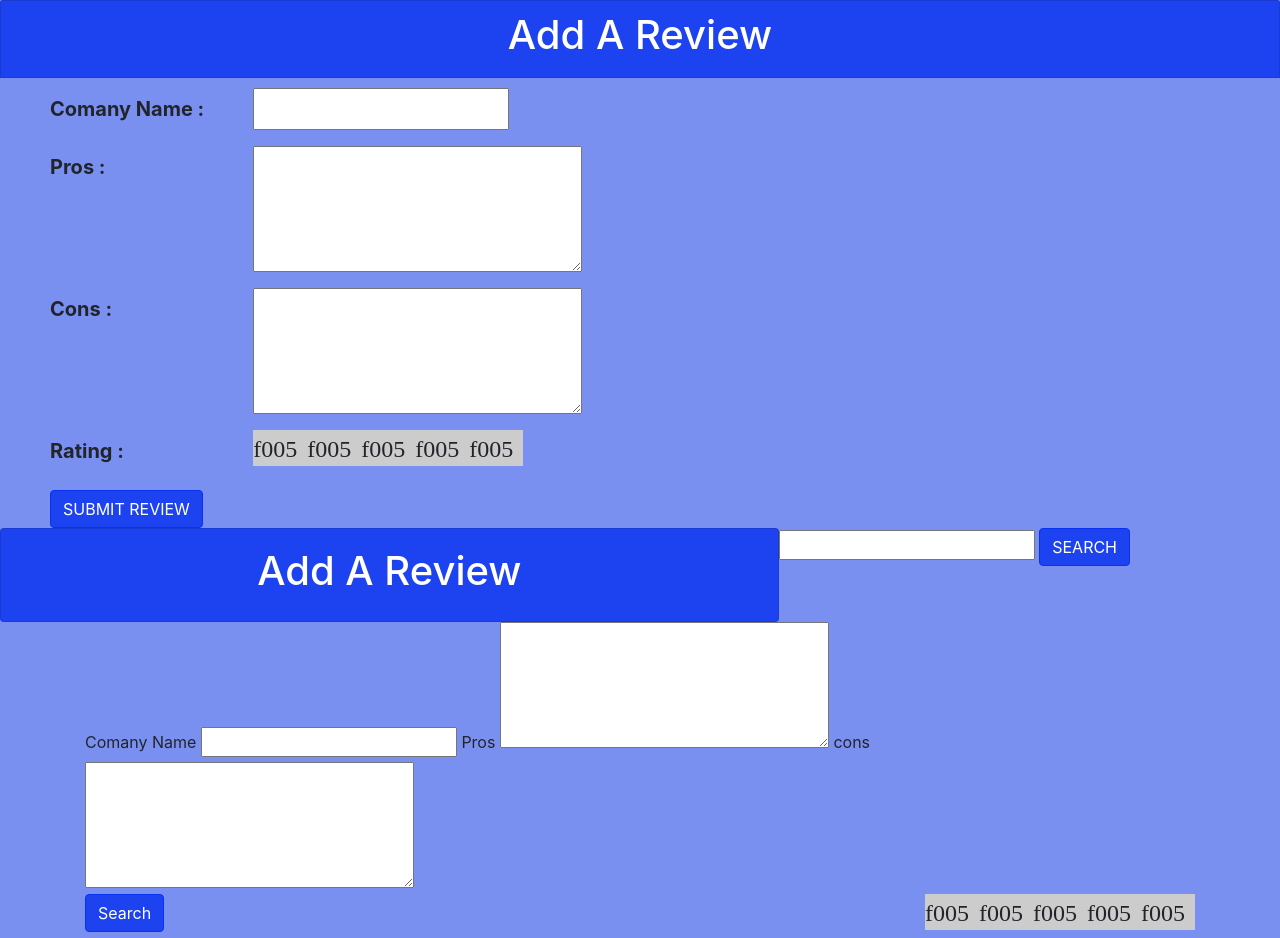
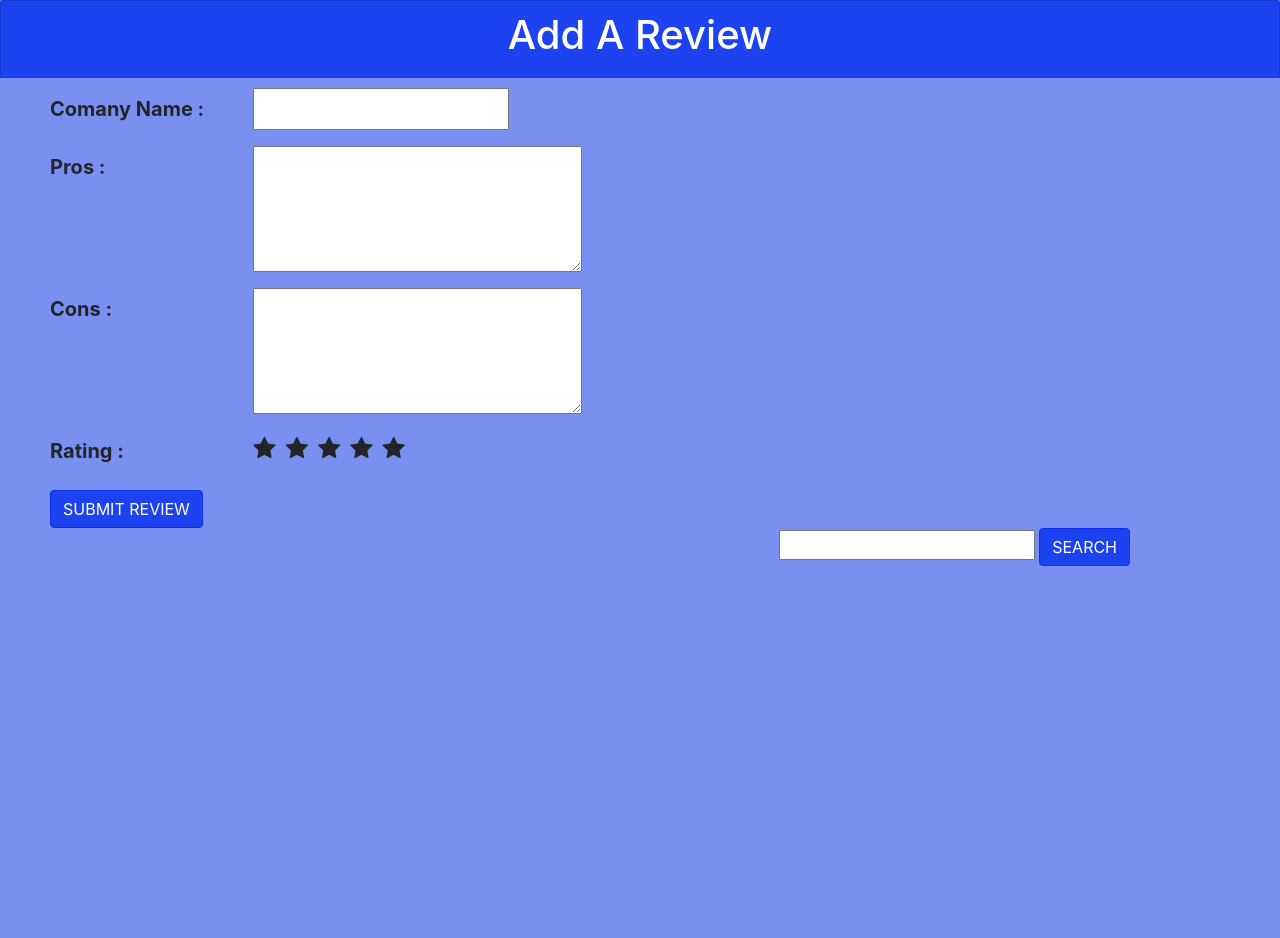
Before and after one commit to Nirmal2796/Company-Reviews, a plain HTML site: page index.html in a window 1280 px wide. After the commit the page ends 800 px from the top, so only its background shows below. Drawn offline with nearby package versions, Linux system fonts and the light colour scheme.

Commit message:
FrontEnd Changes.

```diff
--- a/index.html
+++ b/index.html
@@ -7,12 +7,13 @@
         integrity="sha384-/Y6pD6FV/Vv2HJnA6t+vslU6fwYXjCFtcEpHbNJ0lyAFsXTsjBbfaDjzALeQsN6M" crossorigin="anonymous">
 
     <link rel="stylesheet" href="https://maxcdn.bootstrapcdn.com/font-awesome/4.7.0/css/font-awesome.min.css">
+
+    <!-- <link rel="stylesheet" href="https://cdn.jsdelivr.net/npm/@fortawesome/fontawesome-free@6.4.2/css/fontawesome.min.css"> -->
+
     <link rel="stylesheet" href="style.css">
     <title>Comapny Review</title>
 </head>
-<style>
 
-</style>
 <body>
     <div id="main" class="card card-header">
             <h1>
@@ -21,9 +22,6 @@
 
     </div>
 
-    <!-- <div id="search">
-
-   </div> -->
 
     <div class="form-div">
         <div class="msg"></div>
@@ -46,9 +44,7 @@
             <div class="form-group row">
                 <label for="cons" class="col-sm-2 col-form-label">Rating : </label>
                 <input type="number" id="rate" hidden>
-            <!-- </div> -->
 
-            <!-- <div class="form-group row"> -->
                 <div class="rating" >
                     <input type="radio" id="star5" name="rating" value="5"/><label for="star5" ></label>
                     <input type="radio" id="star4" name="rating" value="4"/><label for="star4" ></label>
@@ -77,46 +73,6 @@
         </div>
     </div>
 
-        <link rel="stylesheet" href="https://maxcdn.bootstrapcdn.com/font-awesome/4.7.0/css/font-awesome.min.css">
-    <title>Comapny Review</title>
-</head>
-
-<body>
-    <div id="main" class="card card-body ">
-            <h1>
-                Add A Review
-            </h1>
-
-    </div>
-
-    <section class="container">
-        <form method="post">
-            <label for="CName">Comany Name</label>
-            <input type="text" id="CName">
-
-            <label for="pros">Pros</label>
-            <textarea name="pros" id="pros" cols="30" rows="5"></textarea>
-
-            <label for="cons">cons</label>
-            <textarea name="cons" id="cons" cols="30" rows="5"></textarea>
-
-            <!-- <span class="fa fa-star checked"></span> -->
-
-                <!-- <input type="radio" id="star5" name="star5"/>&#xF588
-                <label for="star5" class=""></label> -->
-
-                <div class="rating">
-                    <input type="radio" id="star1" name="star1" value="1"/><label for="star1"></label>
-                    <input type="radio" id="star2" name="star2" value="2"/><label for="star2"></label>
-                    <input type="radio" id="star3" name="star3" value="3"/><label for="star3"></label>
-                    <input type="radio" id="star4" name="star4" value="4"/><label for="star4"></label>
-                    <input type="radio" id="star5" name="star5" value="5"/><label for="star5"></label>
-                </div>
-            <button type="submit" class="btn btn-primary" >Search</button>
-        </form>
-
-    </section>
-
 
 
     <script src="https://cdnjs.cloudflare.com/ajax/libs/axios/1.4.0/axios.min.js"></script>
--- a/style.css
+++ b/style.css
@@ -42,7 +42,7 @@ img{
 
 .rating label::before{
     content: '\f005';
-    font-family: FontAwesome;
+    font-family: fontAwesome;
     font-size: 1.5rem;
     display: inline-block;
     cursor: pointer;
@@ -80,14 +80,8 @@ color:gold;
     margin-right: 150px;
 }
 
-
-
-.rating label{
+.searchForm-div{
     display: flex;
-    cursor: pointer;
-    background: #ccc;
+    justify-content: center;
+    margin-top: 10px;
 }
-
-.rating label::before{
-    content: 'f005';
-}
```
Also changed, not shown: search.js (added).
